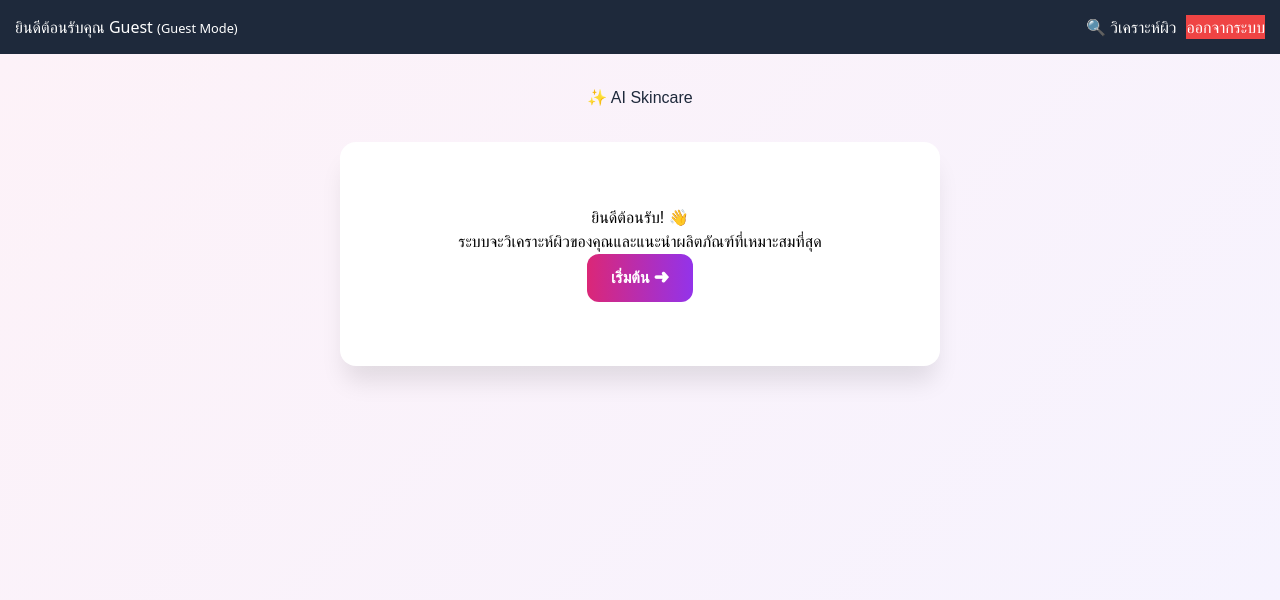
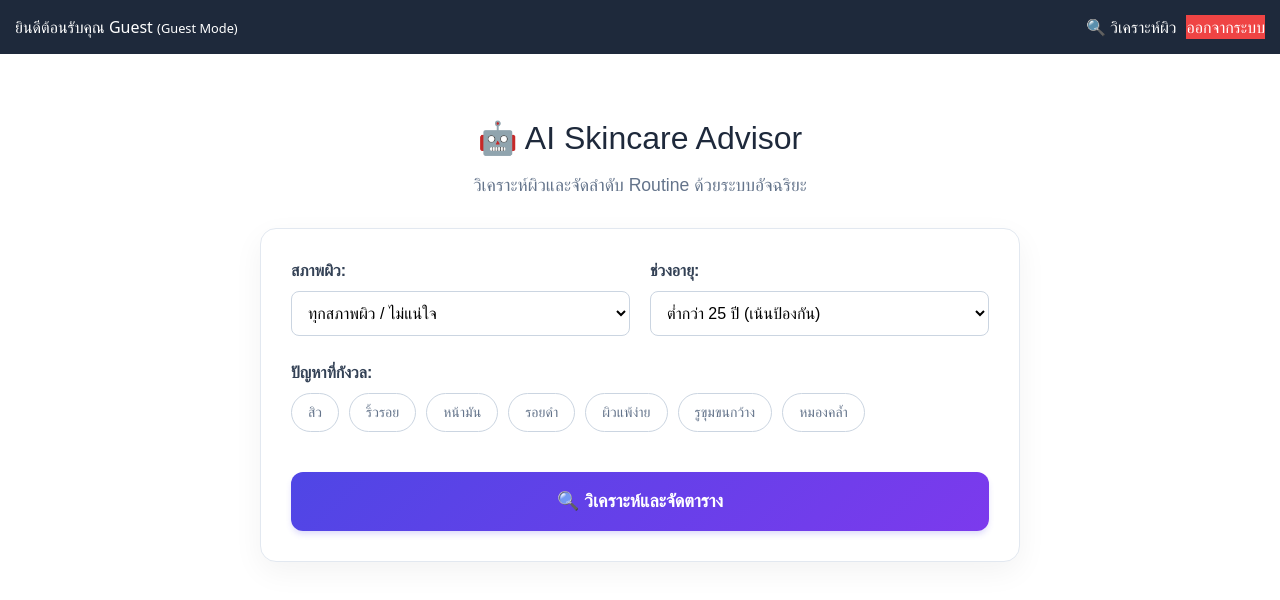
Before and after one commit to BabyPetch/skincare-ai-recomender, a React (Create React App) app in the folder skincare-webapp/: page /login in a window 1280 px wide. Both pictures are taken after a click on the button "เข้าใช้งานแบบ Guest (ไม่บันทึกข้อมูล)". Shown: the top 600 px of the page. Built offline with nearby package versions, Linux system fonts and the light colour scheme.

Commit message:
update skiccare card

```diff
--- /dev/null
+++ b/skincare-webapp/src/pages/SkinCareAdvisor.css
@@ -0,0 +1,275 @@
+/* src/pages/SkinCareAdvisor.css */
+
+/* --- Layout หลัก --- */
+    .advisor-container {
+    max-width: 800px;
+    margin: 40px auto;
+    padding: 20px;
+    font-family: 'Kanit', sans-serif;
+    }
+
+    /* --- Header --- */
+    .advisor-header {
+    text-align: center;
+    margin-bottom: 30px;
+    }
+
+    .advisor-header h2 {
+    color: #1e293b;
+    font-size: 2rem;
+    margin-bottom: 10px;
+    }
+
+    .advisor-header p {
+    color: #64748b;
+    font-size: 1.1rem;
+    }
+
+    /* --- Form Card --- */
+    .form-card {
+    background: white;
+    padding: 30px;
+    border-radius: 16px;
+    box-shadow: 0 10px 30px rgba(0, 0, 0, 0.05);
+    border: 1px solid #e2e8f0;
+    }
+
+    .form-row {
+    display: flex;
+    gap: 20px;
+    margin-bottom: 25px;
+    flex-wrap: wrap; /* ให้ตกบรรทัดเมื่อจอเล็ก */
+    }
+
+    .input-group {
+    flex: 1;
+    min-width: 200px;
+    }
+
+    .input-label {
+    font-weight: 600;
+    display: block;
+    margin-bottom: 8px;
+    color: #334155;
+    }
+
+    .form-select {
+    width: 100%;
+    padding: 12px;
+    border-radius: 8px;
+    border: 1px solid #cbd5e1;
+    font-size: 16px;
+    outline: none;
+    transition: border-color 0.2s;
+    background-color: #fff;
+    }
+
+    .form-select:focus {
+    border-color: #4f46e5;
+    box-shadow: 0 0 0 3px rgba(79, 70, 229, 0.1);
+    }
+
+    /* --- Concern Buttons (Checkbox) --- */
+    .concern-wrapper {
+    display: flex;
+    gap: 10px;
+    flex-wrap: wrap;
+    }
+
+    .concern-btn {
+    padding: 8px 16px;
+    border-radius: 50px;
+    border: 1px solid #cbd5e1;
+    background: white;
+    color: #64748b;
+    cursor: pointer;
+    font-size: 14px;
+    transition: all 0.2s ease;
+    }
+
+    .concern-btn:hover {
+    background-color: #f8fafc;
+    }
+
+    /* สถานะเมื่อถูกเลือก (Active) */
+    .concern-btn.active {
+    background-color: #eef2ff;
+    color: #4f46e5;
+    border-color: #4f46e5;
+    font-weight: 600;
+    box-shadow: 0 2px 4px rgba(79, 70, 229, 0.1);
+    }
+
+    /* --- Analyze Button --- */
+    .analyze-btn {
+    width: 100%;
+    padding: 16px;
+    background: linear-gradient(135deg, #4f46e5 0%, #7c3aed 100%);
+    color: white;
+    border: none;
+    border-radius: 12px;
+    font-size: 18px;
+    font-weight: bold;
+    cursor: pointer;
+    box-shadow: 0 4px 6px -1px rgba(79, 70, 229, 0.2);
+    transition: transform 0.1s, opacity 0.2s;
+    margin-top: 10px;
+    }
+
+    .analyze-btn:hover {
+    transform: translateY(-2px);
+    box-shadow: 0 10px 15px -3px rgba(79, 70, 229, 0.3);
+    }
+
+    .analyze-btn:active {
+    transform: translateY(0);
+    }
+
+    .analyze-btn:disabled {
+    opacity: 0.7;
+    cursor: not-allowed;
+    transform: none;
+    }
+
+    .error-msg {
+    color: #ef4444;
+    margin-top: 15px;
+    text-align: center;
+    font-weight: 500;
+    }
+
+    /* --- Results Section --- */
+    .results-section {
+    margin-top: 50px;
+    }
+
+    .results-title {
+    color: #4f46e5;
+    margin-bottom: 25px;
+    font-size: 1.5rem;
+    text-align: center;
+    }
+
+    .result-list {
+    display: flex;
+    flex-direction: column;
+    gap: 20px;
+    }
+
+    .result-card {
+    display: flex;
+    background: white;
+    padding: 20px;
+    border-radius: 16px;
+    border: 1px solid #f1f5f9;
+    box-shadow: 0 4px 6px -1px rgba(0, 0, 0, 0.05);
+    transition: transform 0.2s;
+    }
+
+    .result-card:hover {
+    transform: translateY(-2px);
+    box-shadow: 0 10px 15px -3px rgba(0, 0, 0, 0.1);
+    }
+
+    .step-badge {
+    background: #1e293b;
+    color: white;
+    min-width: 70px;
+    height: 70px;
+    border-radius: 12px;
+    display: flex;
+    flex-direction: column;
+    justify-content: center;
+    align-items: center;
+    margin-right: 20px;
+    flex-shrink: 0;
+    }
+
+    .step-label {
+    font-size: 12px;
+    opacity: 0.8;
+    letter-spacing: 1px;
+    }
+
+    .step-number {
+    font-size: 24px;
+    font-weight: bold;
+    }
+
+    .card-content {
+    flex: 1;
+    }
+
+    .card-header {
+    display: flex;
+    justify-content: space-between;
+    align-items: flex-start;
+    margin-bottom: 5px;
+    }
+
+    .product-name {
+    margin: 0;
+    font-size: 1.2rem;
+    color: #0f172a;
+    }
+
+    .product-meta {
+    font-size: 14px;
+    color: #64748b;
+    margin-bottom: 12px;
+    }
+
+    .brand-highlight {
+    font-weight: 600;
+    color: #475569;
+    }
+
+    .match-badge {
+    background: #ecfdf5;
+    color: #059669;
+    padding: 4px 12px;
+    border-radius: 20px;
+    font-size: 12px;
+    font-weight: bold;
+    white-space: nowrap;
+    }
+
+    .ai-insight-box {
+    background: #f5f3ff;
+    padding: 12px 16px;
+    border-radius: 8px;
+    border-left: 4px solid #8b5cf6;
+    margin-top: 10px;
+    }
+
+    .ai-text {
+    margin: 0;
+    font-size: 14px;
+    color: #5b21b6;
+    line-height: 1.5;
+    }
+
+    .price-tag {
+    margin-top: 10px;
+    text-align: right;
+    font-size: 16px;
+    color: #059669;
+    font-weight: bold;
+    }
+
+    /* Mobile Responsive */
+    @media (max-width: 600px) {
+    .result-card {
+        flex-direction: column;
+    }
+    .step-badge {
+        width: 100%;
+        height: 40px;
+        flex-direction: row;
+        gap: 10px;
+        margin-bottom: 15px;
+    }
+    .step-number {
+        font-size: 18px;
+    }
+}
--- a/skincare-webapp/src/pages/SkinCareAdvisor.jsx
+++ b/skincare-webapp/src/pages/SkinCareAdvisor.jsx
@@ -1,169 +1,165 @@
 import React, { useState } from 'react';
-import { SKIN_TYPE_OPTIONS, CONCERNS_OPTIONS, PRODUCT_TYPE_OPTIONS, BUDGET_OPTIONS } from '../constants/options';
-import { determineSkinType, extractConcerns } from '../utils/helpers';
-import { getRecommendations } from '../services/api';
-import { styles } from '../styles';
+import './SkinCareAdvisor.css'; // <-- Import CSS ที่เราเพิ่งสร้าง
 
-// --- Components ย่อย ---
-const QuestionStep = ({ title, question, options, onSelect, onBack }) => (
-  <div>
-    <h2>{title}</h2>
-    <p>{question}</p>
-    <div style={styles.options}>
-      {options.map((option, idx) => (
-        <button key={idx} style={styles.btnOption} onClick={() => onSelect(option)}>
-          {option}
+const SkinCareAdvisor = () => {
+  // --- State ---
+  const [skinType, setSkinType] = useState('All');
+  const [concerns, setConcerns] = useState([]);
+  const [age, setAge] = useState(20);
+  const [recommendations, setRecommendations] = useState([]);
+  const [loading, setLoading] = useState(false);
+  const [error, setError] = useState('');
+
+  const concernOptions = ["สิว", "ริ้วรอย", "หน้ามัน", "รอยดำ", "ผิวแพ้ง่าย", "รูขุมขนกว้าง", "หมองคล้ำ"];
+
+  const toggleConcern = (c) => {
+    setConcerns(prev => prev.includes(c) ? prev.filter(item => item !== c) : [...prev, c]);
+  };
+
+  const handleAnalyze = async () => {
+    setLoading(true);
+    setError('');
+    setRecommendations([]);
+
+    try {
+      const res = await fetch('http://127.0.0.1:5000/api/recommend', {
+        method: 'POST',
+        headers: { 'Content-Type': 'application/json' },
+        body: JSON.stringify({
+          skinType,
+          concerns,
+          age: parseInt(age)
+        })
+      });
+
+      const data = await res.json();
+      if (data.success) {
+        setRecommendations(data.recommendations);
+      } else {
+        setError('เกิดข้อผิดพลาดในการวิเคราะห์');
+      }
+    } catch (err) {
+      setError('เชื่อมต่อ Server ไม่ได้ (กรุณาเปิด app.py)');
+    } finally {
+      setLoading(false);
+    }
+  };
+
+  return (
+    <div className="advisor-container">
+
+      {/* Header */}
+      <header className="advisor-header">
+        <h2>🤖 AI Skincare Advisor</h2>
+        <p>วิเคราะห์ผิวและจัดลำดับ Routine ด้วยระบบอัจฉริยะ</p>
+      </header>
+
+      {/* Input Form */}
+      <div className="form-card">
+
+        {/* Row 1: Skin Type & Age */}
+        <div className="form-row">
+          <div className="input-group">
+            <label className="input-label">สภาพผิว:</label>
+            <select
+              className="form-select"
+              value={skinType}
+              onChange={(e) => setSkinType(e.target.value)}
+            >
+              <option value="All">ทุกสภาพผิว / ไม่แน่ใจ</option>
+              <option value="Oily">ผิวมัน (Oily)</option>
+              <option value="Dry">ผิวแห้ง (Dry)</option>
+              <option value="Combination">ผิวผสม (Combination)</option>
+              <option value="Sensitive">ผิวแพ้ง่าย (Sensitive)</option>
+            </select>
+          </div>
+
+          <div className="input-group">
+            <label className="input-label">ช่วงอายุ:</label>
+            <select
+              className="form-select"
+              value={age}
+              onChange={(e) => setAge(parseInt(e.target.value))}
+            >
+              <option value="20">ต่ำกว่า 25 ปี (เน้นป้องกัน)</option>
+              <option value="30">25 - 34 ปี (เริ่มมีริ้วรอย)</option>
+              <option value="40">35 ปีขึ้นไป (ฟื้นฟูลึก)</option>
+            </select>
+          </div>
+        </div>
+
+        {/* Row 2: Concerns */}
+        <div style={{ marginBottom: '30px' }}>
+          <label className="input-label">ปัญหาที่กังวล:</label>
+          <div className="concern-wrapper">
+            {concernOptions.map(c => (
+              <button
+                key={c}
+                onClick={() => toggleConcern(c)}
+                // ใช้ Logic เลือก Class ถ้าถูกเลือกให้เติม class 'active'
+                className={`concern-btn ${concerns.includes(c) ? 'active' : ''}`}
+              >
+                {concerns.includes(c) && '✓ '} {c}
+              </button>
+            ))}
+          </div>
+        </div>
+
+        {/* Submit Button */}
+        <button
+          className="analyze-btn"
+          onClick={handleAnalyze}
+          disabled={loading}
+        >
+          {loading ? '⏳ กำลังประมวลผล...' : '🔍 วิเคราะห์และจัดตาราง'}
         </button>
-      ))}
-    </div>
-    {onBack && (
-      <div style={styles.navigation}>
-        <button style={styles.btnBack} onClick={onBack}>ย้อนกลับ</button>
+
+        {error && <p className="error-msg">⚠️ {error}</p>}
       </div>
-    )}
-  </div>
-);
 
-const ProductCard = ({ product, rank }) => {
-  const rankIcons = { 1: '🥇', 2: '🥈', 3: '🥉' };
-  return (
-    <div style={styles.productCard}>
-      <span style={styles.rank}>{rankIcons[rank] || ` ${rank}. `}</span>
-      <div style={styles.productInfo}>
-        <div style={styles.productName}>{product.name}</div>
-        <div style={styles.productDetail}>💼 {product.brand}</div>
-        <div style={styles.productDetail}>📦 {product.type}</div>
-      </div>
-      <div style={styles.productPriceContainer}>
-        <div style={styles.productPrice}>{product.price.toLocaleString()} ฿</div>
-        <div style={styles.productScore}>คะแนน: {product.score}</div>
-      </div>
+      {/* Results Section */}
+      {recommendations.length > 0 && (
+        <div className="results-section">
+          <h3 className="results-title">✨ ตารางดูแลผิวสำหรับคุณ</h3>
+
+          <div className="result-list">
+            {recommendations.map((item, index) => (
+              <div key={index} className="result-card">
+
+                {/* Step Badge */}
+                <div className="step-badge">
+                  <span className="step-label">STEP</span>
+                  <span className="step-number">{item.routine_step}</span>
+                </div>
+
+                {/* Content */}
+                <div className="card-content">
+                  <div className="card-header">
+                    <h4 className="product-name">{item.name}</h4>
+                    <div className="match-badge">Match: {item.score}%</div>
+                  </div>
+
+                  <div className="product-meta">
+                    <span className="brand-highlight">{item.brand}</span> | {item.type}
+                  </div>
+
+                  {/* AI Insight */}
+                  <div className="ai-insight-box">
+                    <p className="ai-text">{item.ai_insight}</p>
+                  </div>
+
+                  <div className="price-tag">
+                    ฿{item.price.toLocaleString()}
+                  </div>
+                </div>
+              </div>
+            ))}
+          </div>
+        </div>
+      )}
+
     </div>
   );
 };
 
-export default function SkinCareAdvisor() {
-  const [step, setStep] = useState(0);
-  const [loading, setLoading] = useState(false);
-  const [userProfile, setUserProfile] = useState({
-    skinType: null, concerns: [], productType: null, minPrice: null, maxPrice: null
-  });
-  const [recommendations, setRecommendations] = useState([]);
-
-  const handleSelection = (updateFunc, value, nextStep) => {
-    updateFunc(value);
-    setStep(nextStep);
-  };
-
-  const handleBudgetAndRecommend = async (budgetObject) => {
-    setLoading(true);
-    const updatedProfile = { ...userProfile, minPrice: budgetObject.min, maxPrice: budgetObject.max };
-    setUserProfile(updatedProfile);
-
-    try {
-      const data = await getRecommendations(updatedProfile);
-      if (data.success) {
-        setRecommendations(data.recommendations);
-      } else {
-        alert(data.message || 'ไม่พบผลิตภัณฑ์ที่ตรงกับเงื่อนไข');
-      }
-    } catch (error) {
-      alert('ไม่สามารถเชื่อมต่อกับเซิร์ฟเวอร์ได้');
-    } finally {
-      setLoading(false);
-      setStep(5);
-    }
-  };
-
-  const reset = () => {
-    setStep(0);
-    setUserProfile({ skinType: null, concerns: [], productType: null, minPrice: null, maxPrice: null });
-    setRecommendations([]);
-  };
-
-  const renderStepContent = () => {
-    switch (step) {
-      case 0:
-        return (
-          <div style={styles.welcome}>
-            <h2>ยินดีต้อนรับ! 👋</h2>
-            <p>ระบบจะวิเคราะห์ผิวของคุณและแนะนำผลิตภัณฑ์ที่เหมาะสมที่สุด</p>
-            <button style={styles.btnPrimary} onClick={() => setStep(1)}>เริ่มต้น ➜</button>
-          </div>
-        );
-      case 1:
-        return (
-          <QuestionStep
-            title="ขั้นตอนที่ 1"
-            question="ผิวหน้าของคุณรู้สึกอย่างไรหลังล้างหน้า?"
-            options={SKIN_TYPE_OPTIONS}
-            onSelect={(option) => handleSelection((val) => {
-                const skinType = determineSkinType(val);
-                setUserProfile(prev => ({...prev, skinType, concerns: extractConcerns(val)}));
-            }, option, 2)}
-          />
-        );
-      case 2:
-        return (
-          <QuestionStep
-            title="ขั้นตอนที่ 2"
-            question="ปัญหาผิวที่กังวล?"
-            options={CONCERNS_OPTIONS}
-            onSelect={(option) => handleSelection((val) => setUserProfile(prev => ({ ...prev, concerns: extractConcerns(val) })), option, 3)}
-            onBack={() => setStep(1)}
-          />
-        );
-      case 3:
-        return (
-          <QuestionStep
-            title="ขั้นตอนที่ 3"
-            question="เลือกประเภทสินค้า?"
-            options={PRODUCT_TYPE_OPTIONS}
-            onSelect={(option) => handleSelection((val) => setUserProfile(prev => ({ ...prev, productType: val })), option, 4)}
-            onBack={() => setStep(2)}
-          />
-        );
-      case 4:
-        return (
-          <QuestionStep
-            title="ขั้นตอนที่ 4"
-            question="ช่วงงบประมาณ?"
-            options={BUDGET_OPTIONS.map(opt => opt.label)}
-            onSelect={(label) => {
-                const selectedBudget = BUDGET_OPTIONS.find(opt => opt.label === label);
-                if (selectedBudget) handleBudgetAndRecommend(selectedBudget.value);
-            }}
-            onBack={() => setStep(3)}
-          />
-        );
-      case 5:
-        return (
-          <div>
-            <h2>🏆 ผลิตภัณฑ์ที่แนะนำ</h2>
-            {loading ? <p>กำลังวิเคราะห์...</p> :
-             recommendations.length > 0 ? (
-              <div style={styles.options}>
-                {recommendations.map((p, idx) => <ProductCard key={p.id || idx} product={p} rank={idx + 1} />)}
-              </div>
-            ) : <p style={styles.noProducts}>ไม่พบสินค้า</p>}
-            <button style={styles.btnPrimary} onClick={reset}>เริ่มต้นใหม่</button>
-          </div>
-        );
-      default: return null;
-    }
-  };
-
-  return (
-    <div style={styles.container}>
-        <div style={styles.header}><h1>✨ AI Skincare</h1></div>
-        {step > 0 && (
-            <div style={styles.progressContainer}>
-                <div style={styles.progressBar}>
-                    <div style={{ ...styles.progressFill, width: `${(step / 4) * 100}%` }}></div>
-                </div>
-            </div>
-        )}
-        <div style={styles.card}>{renderStepContent()}</div>
-    </div>
-  );
-}
+export default SkinCareAdvisor;
```
Also changed, not shown: 1 other file (tests, documents, lock files or other folders).
